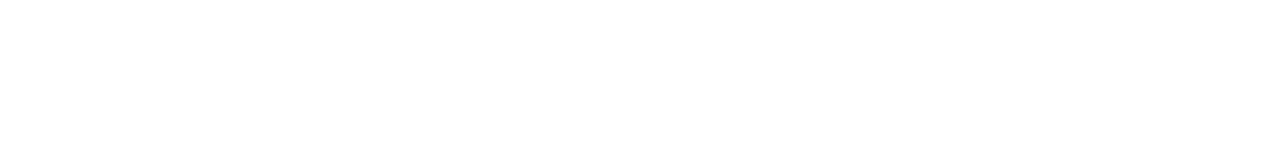
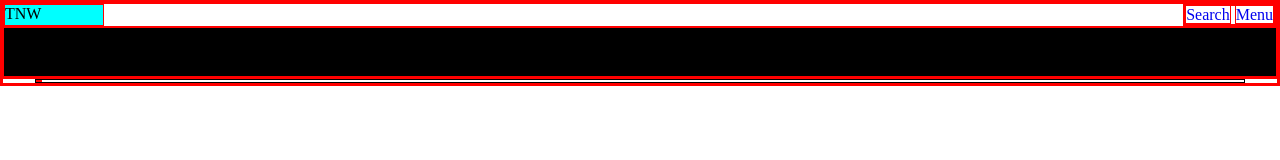
Before and after one commit to alishabab/cloning-thenextweb, a plain HTML site: page index.html in a window 1280 px wide. Drawn offline with Linux system fonts and the light colour scheme.

Commit message:
Added header and navbar

```diff
--- a/css/style.css
+++ b/css/style.css
@@ -0,0 +1,31 @@
+* {
+  margin: 0;
+  padding: 0;
+  text-decoration: none;
+  box-sizing: border-box;
+  font-size: 16px;
+  border: 1px solid red;
+}
+
+.header-container {
+  display: flex;
+  justify-content: space-between;
+}
+
+.logo {
+  min-width: 100px;
+  background-color: aqua;
+}
+
+.tech-festival {
+  width: 100%;
+  height: 50px;
+  background-color: black;
+}
+
+.top-news {
+  display: flex;
+  width: 95%;
+  margin: 0 auto;
+  border: 1px solid black;
+}
--- a/index.html
+++ b/index.html
@@ -7,6 +7,27 @@
   <title>TNW</title>
 </head>
 <body>
+  <header>
+    <div class="header-container">
+      <div class="logo">
+        TNW
+    </div>
+    <nav class="navbar">
+       <div class="nav-item">
+         <a href="#">Search</a>
+         <a href="#">Menu</a>
+       </div>
+    </nav>
+    </div>
+    <div class="tech-festival"></div>
+  </header>
+  <main>
+    <div class="top-news">
+      <div class="top-news1"></div>
+      <div class="top-news2"></div>
+      <div class="top-news3"></div>
+    </div>
+  </main>
 
 </body>
 </html>
```
